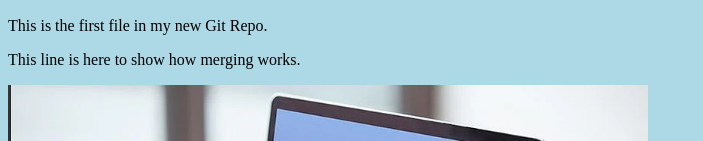
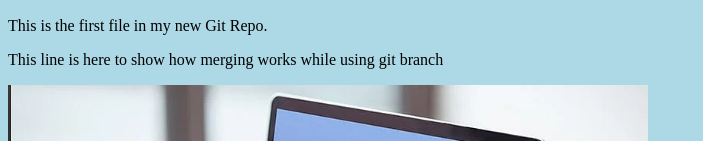
Before and after one commit to Mutai05/w3-git-repo, a plain HTML site: page index.html in a window 1280 px wide. Shown: the part 563-704 px from the top of the page, without its empty margins (0-703 px from the left). Drawn offline with Linux system fonts and the light colour scheme.

Commit message:
Update index.html by adding a sentence description of how branching works

```diff
--- a/index.html
+++ b/index.html
@@ -16,7 +16,7 @@
       />
     </div>
     <p>This is the first file in my new Git Repo.</p>
-    <p>This line is here to show how merging works.</p>
+    <p>This line is here to show how merging works while using git branch</p>
     <div>
       <img
         src="img_hello_git.jpg"
```
